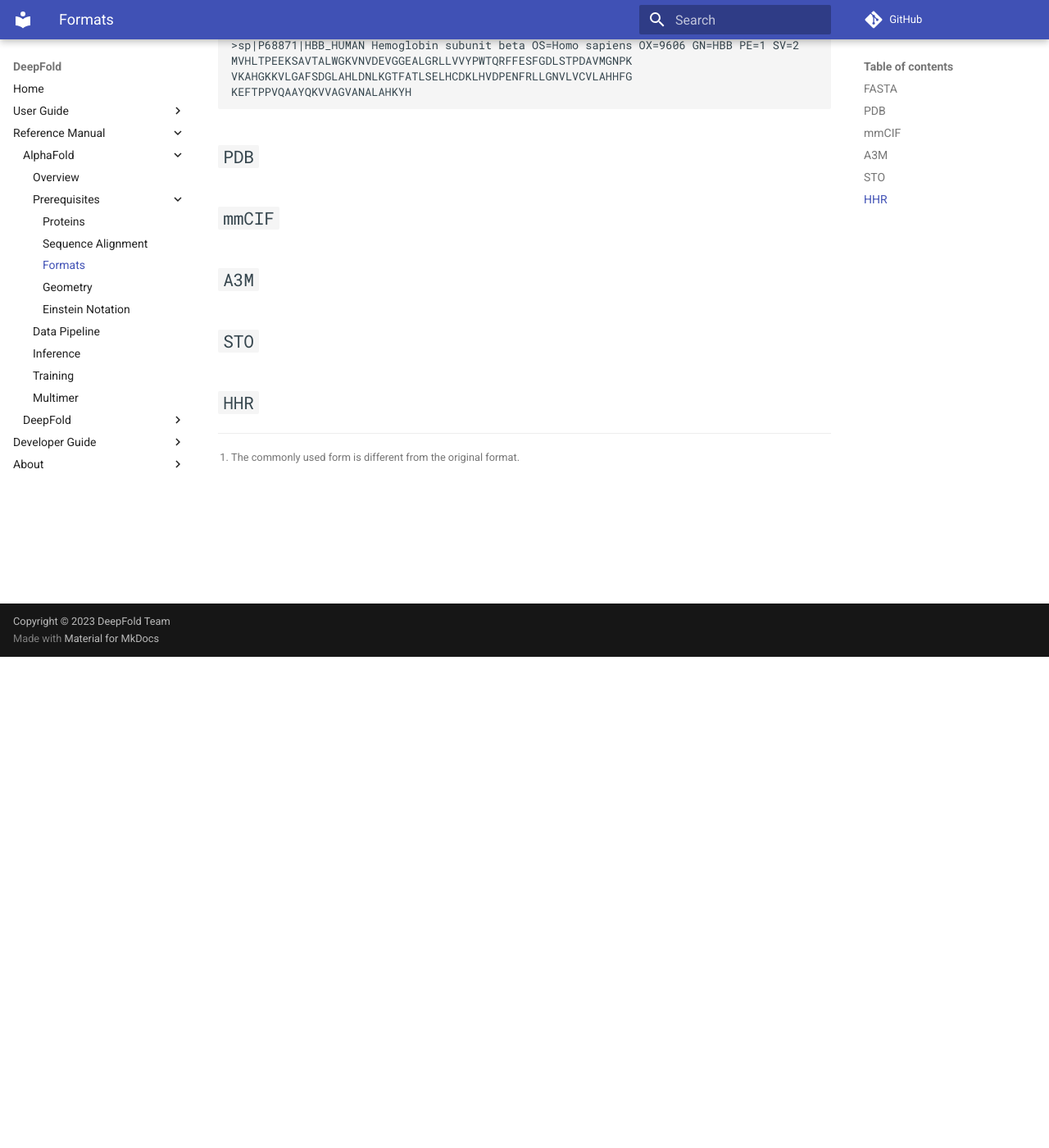
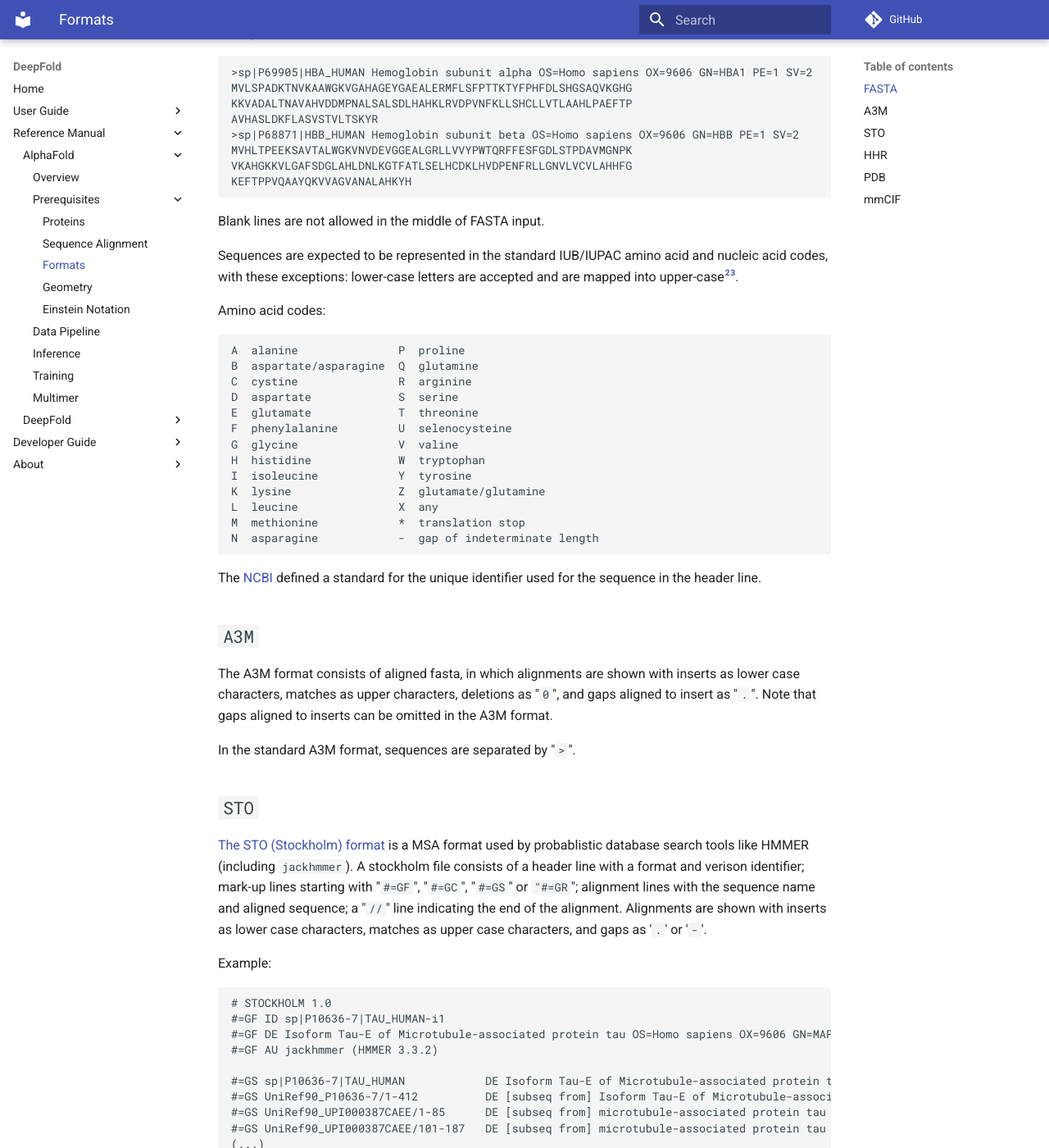
Before and after one commit to iitp-ppi/DeepFoldPublic, an MkDocs documentation site: the page built from docs/reference-manual/prepare/formats.md, in a window 1280 px wide and 1400 px high, scrolled down 599 px. Shown: the whole window at 82% size. Built offline with MkDocs 1.6.1 and Material for MkDocs 9.7.7, drawn with Linux system fonts in a browser that asks for light colours; comment, search, counter and statistics services are not loaded; some of the changed text lies outside the part shown.

Commit message:
Update docs

````diff
--- a/docs/reference-manual/prepare/formats.md
+++ b/docs/reference-manual/prepare/formats.md
@@ -3,20 +3,24 @@
 ## `FASTA`
 
 The FASTA format is a text-based format for representing either nucleotide sequences or amino acid (protein) sequences, in which nucleotides or amino acids are represented using single-letter codes.
-It originated from the FASTA software package[^1], but has now become a near universal standard in the field of bioinformatics.
+It originated from the FASTA software package[^fasta], but has now become a near universal standard in the field of bioinformatics.
 
-[^1]: The commonly used form is different from the original format.
+[^fasta]: The commonly used form is different from the original format.
 
 A sequence in FASTA format begins with a single-line description, followed by lines of sequence data.
 The description line (defline) is distinguished from the sequence data by a greater-than (“>”) symbol at the beginning.
 It is recommended that all lines of text be shorter than 80 characters in length.
 
-For example:
+Example:
 
 ```{plain text}
 >1HDD_3|Chains C, D|PROTEIN (ENGRAILED HOMEODOMAIN)|Drosophila melanogaster (7227)
 MDEKRPRTAFSSEQLARLKREFNENRYLTERRRQQLSSELGLNEAQIKIWFQNKRAKIKKS
 ```
+
+A multiple sequence FASTA format would be obtained by concatenating several single sequence FASTA files in a common file.
+
+Example:
 
 ```{plain text}
 >sp|P69905|HBA_HUMAN Hemoglobin subunit alpha OS=Homo sapiens OX=9606 GN=HBA1 PE=1 SV=2
@@ -29,12 +33,77 @@ VKAHGKKVLGAFSDGLAHLDNLKGTFATLSELHCDKLHVDPENFRLLGNVLVCVLAHHFG
 KEFTPPVQAAYQKVVAGVANALAHKYH
 ```
 
+Blank lines are not allowed in the middle of FASTA input.
+
+Sequences are expected to be represented in the standard IUB/IUPAC amino acid and nucleic acid codes, with these exceptions: lower-case letters are accepted and are mapped into upper-case[^a3m][^blast].
+
+Amino acid codes:
+
+```{plain text}
+A  alanine               P  proline
+B  aspartate/asparagine  Q  glutamine
+C  cystine               R  arginine
+D  aspartate             S  serine
+E  glutamate             T  threonine
+F  phenylalanine         U  selenocysteine
+G  glycine               V  valine
+H  histidine             W  tryptophan
+I  isoleucine            Y  tyrosine
+K  lysine                Z  glutamate/glutamine
+L  leucine               X  any
+M  methionine            *  translation stop
+N  asparagine            -  gap of indeterminate length
+```
+
+[^a3m]:
+    In A3M sequences, lowercase characters are taken to mean insertions, and "`-`" indicates deletions.
+    See [HH-suite repository](https://github.com/soedinglab/hh-suite/blob/4c0cd66434ce0b83ccd247053f57989fdd53d82b/scripts/reformat.pl#L44) for further informations.
+[^blast]:
+    The BLAST webpage will not accept "`-`" in the query.
+    To represent gaps, use a string of "`X`" instead.
+
+The [NCBI](https://blast.ncbi.nlm.nih.gov/doc/blast-topics/#fasta) defined a standard for the unique identifier used for the sequence in the header line.
+
+## `A3M`
+
+The A3M format consists of aligned fasta, in which alignments are shown with inserts as lower case characters, matches as upper characters, deletions as "`0`", and gaps aligned to insert as "`.`".
+Note that gaps aligned to inserts can be omitted in the A3M format.
+
+In the standard A3M format, sequences are separated by "`>`".
+
+## `STO`
+
+[The STO (Stockholm) format](https://sonnhammer.sbc.su.se/Stockholm.html) is a MSA format used by probablistic database search tools like HMMER (including `jackhmmer`).
+A stockholm file consists of a header line with a format and verison identifier; mark-up lines starting with "`#=GF`", "`#=GC`", "`#=GS`" or `"#=GR`"; alignment lines with the sequence name and aligned sequence; a "`//`" line indicating the end of the alignment.
+Alignments are shown with inserts as lower case characters, matches as upper case characters, and gaps as '`.`' or '`-`'.
+
+Example:
+
+```{plain text}
+# STOCKHOLM 1.0
+#=GF ID sp|P10636-7|TAU_HUMAN-i1
+#=GF DE Isoform Tau-E of Microtubule-associated protein tau OS=Homo sapiens OX=9606 GN=MAPT
+#=GF AU jackhmmer (HMMER 3.3.2)
+
+#=GS sp|P10636-7|TAU_HUMAN            DE Isoform Tau-E of Microtubule-associated protein tau OS=Homo sapiens OX=9606 GN=MAPT
+#=GS UniRef90_P10636-7/1-412          DE [subseq from] Isoform Tau-E of Microtubule-associated protein tau n=74 Tax=Boreoeutheria TaxID=1437010 RepID=P10636-7
+#=GS UniRef90_UPI000387CAEE/1-85      DE [subseq from] microtubule-associated protein tau isoform X7 n=5 Tax=Catarrhini TaxID=9526 RepID=UPI000387CAEE
+#=GS UniRef90_UPI000387CAEE/101-187   DE [subseq from] microtubule-associated protein tau isoform X7 n=5 Tax=Catarrhini TaxID=9526 RepID=UPI000387CAEE
+(...)
+
+sp|P10636-7|TAU_HUMAN                    MAEPRQEFEVMEDHAG-T--------YGL---------GDRKD---Q--GGYTM--H--Q-D-Q-EGDT--D-A-G-L-K-E-S-------P---L--Q-TP--T---E--D----G---S-------E--E---P-G---S---E--T-S--D-A---K-------ST--P-----T--A--E-A--------E--E--
+UniRef90_P10636-7/1-412                  MAEPRQEFEVMEDHAG-T--------YGL---------GDRKD---Q--GGYTM--H--Q-D-Q-EGDT--D-A-G-L-K-E-S-------P---L--Q-TP--T---E--D----G---S-------E--E---P-G---S---E--T-S--D-A---K-------ST--P-----T--A--E-A--------E--E--
+#=GR UniRef90_P10636-7/1-412          PP 89**************.*........***.........*****...*..*****..*..*.*.*.****..*.*.*.*.*.*.*.......*...*..*.**..*...*..*....*...*.......*..*...*.*...*...*..*.*..*.*...*.......**..*.....*..*..*.*........*..*..
+UniRef90_UPI000387CAEE/1-85              MAEPRQEFEVMEDHAG-T--------YGL---------GDRKD---Q--GGYTM--H--Q-D-Q-EGDT--D-A-G-L-K-E-S-------P---L--Q-TP--T---E--D----G---S-------E--E---P-G---S---E--T-S--D-A---K-------ST--P-----T--A--E-D--------V--T--
+#=GR UniRef90_UPI000387CAEE/1-85      PP 89**************.*........***.........*****...*..*****..*..*.*.*.****..*.*.*.*.*.*.*.......*...*..*.**..*...*..*....*...*.......*..*...*.*...*...*..*.*..*.*...*.......**..*.....*..*..*.9........8..8..
+UniRef90_UPI000387CAEE/101-187           ------------------------------------------------------------------------------------------------------------------------------------------------------------------------------------T--T-A--------E--E--
+#=GR UniRef90_UPI000387CAEE/101-187   PP ....................................................................................................................................................................................4..5.8........9..*..
+(...)
+//
+```
+
+## `HHR`
+
 ## `PDB`
 
 ## `mmCIF`
-
-## `A3M`
-
-## `STO`
-
-## `HHR`
````
Also changed, not shown: docs/reference-manual/alphafold/features.md (+7 -3 lines).
